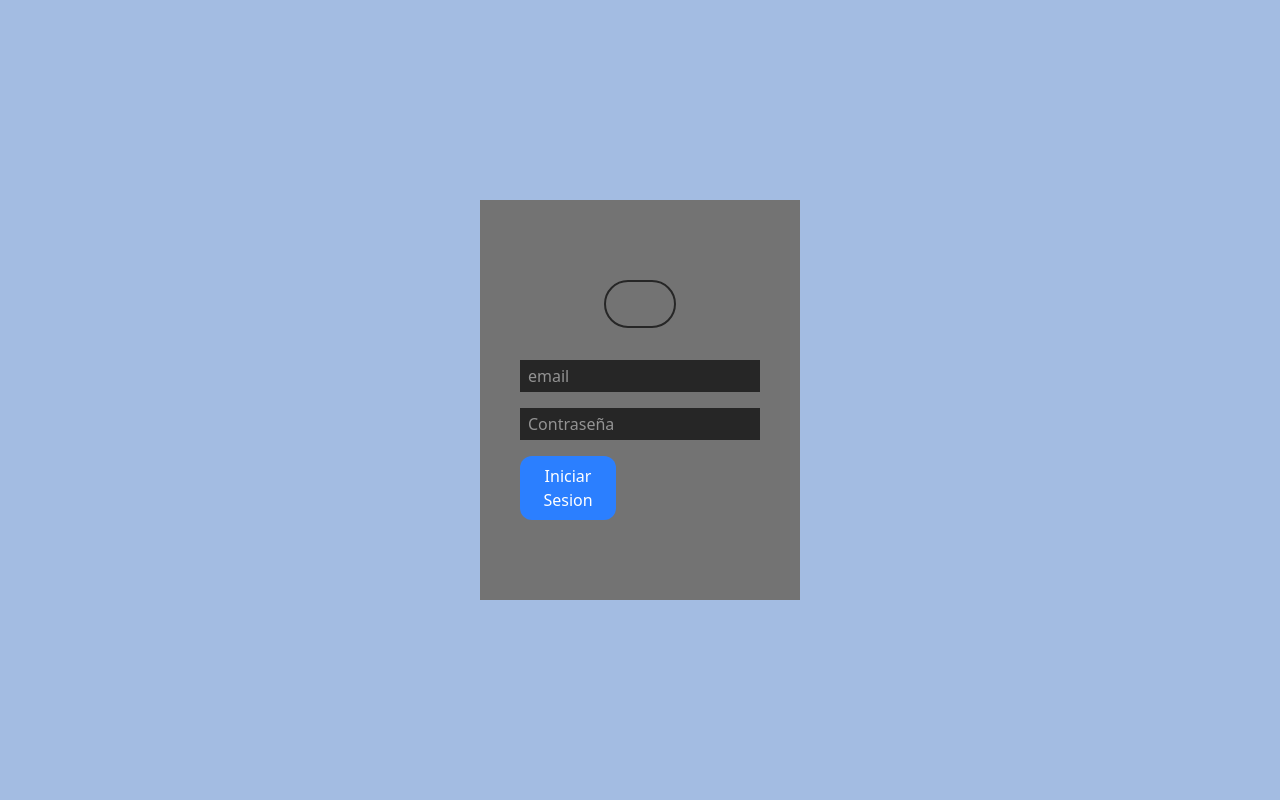
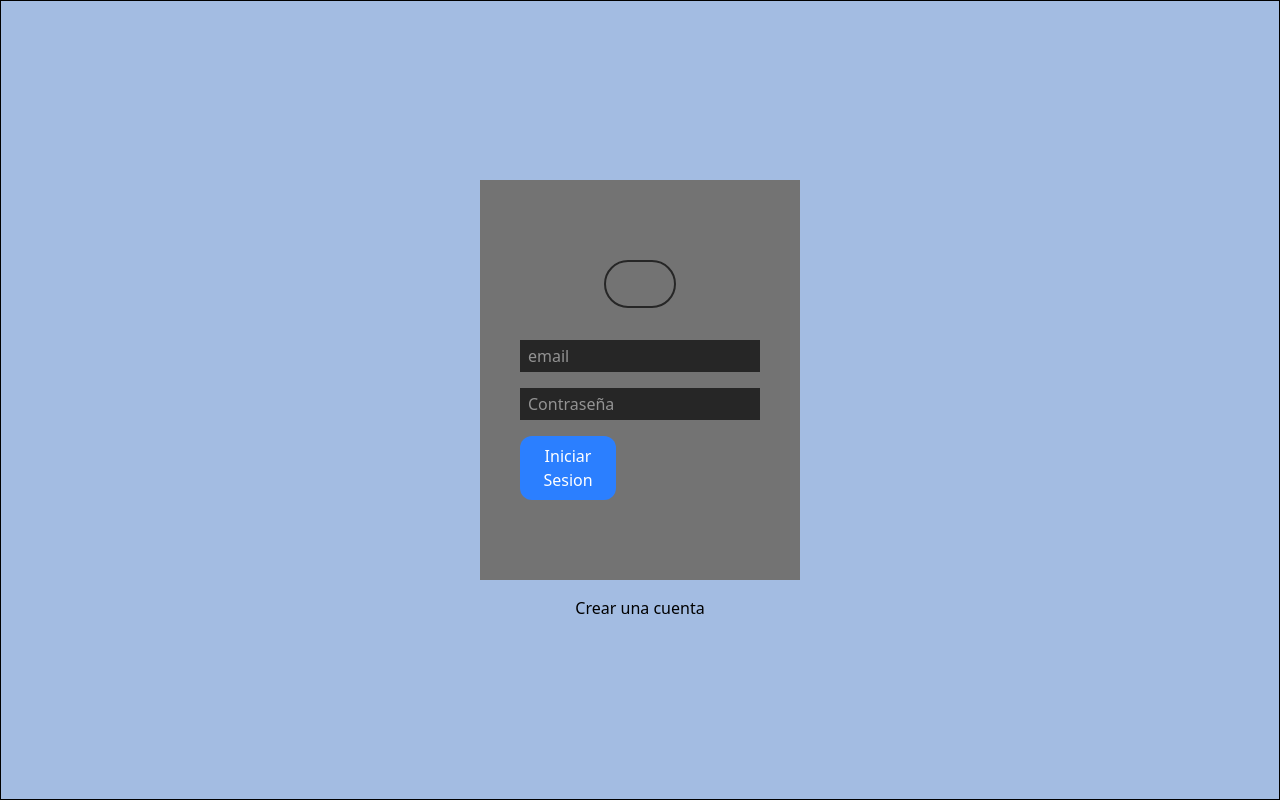
Before and after one commit to Matisalinas23/Agenda_Web, a React (Vite) app: page /login in a window 1280 px wide. Built offline with nearby package versions, Linux system fonts and the light colour scheme.

Commit message:
correction_styles_for_screens_height

```diff
--- a/src/components/layouts/MainLayout.tsx
+++ b/src/components/layouts/MainLayout.tsx
@@ -3,14 +3,14 @@ import Navbar from '../Navbar'
 
 export default function MainLayout() {
   return (
-    <>
+    <div className='min-h-screen flex flex-col'>
         <header>
             <Navbar />
         </header>
 
-        <main>
+        <main className='flex-1'>
             <Outlet />
         </main>
-    </>
+    </div>
   )
 }
--- a/src/index.css
+++ b/src/index.css
@@ -1,8 +1,12 @@
 @import "tailwindcss";
 
-html, body {
+html {
   margin: 0;
   padding: 0;
+}
+
+html, body, #root {
+  height: 100%;
 }
 
 body {
--- a/src/screens/login.tsx
+++ b/src/screens/login.tsx
@@ -1,7 +1,7 @@
 import { type FormEvent } from "react"
 import useForm from "../hooks/useForm"
 import { useAuth } from "../hooks/useAuth"
-import { useNavigate } from "react-router-dom"
+import { Link, useNavigate } from "react-router-dom"
 
 export default function Login() {
     const { formValues, handleChange } = useForm({
@@ -26,7 +26,8 @@ export default function Login() {
     }
 
     return (
-        <div className="absolute text-white top-1/2 left-1/2 -translate-1/2 h-100 w-80 bg-neutral-500 px-10 py-20
+        <div className="h-full flex border flex-col items-center justify-center gap-4">
+            <div className="text-white h-100 w-80 bg-neutral-500 px-10 py-20
                 flex flex-col justify-center items-center gap-8"
             >
                 <div className="h-20 w-18 rounded-full border-2 border-neutral-800"></div>
@@ -45,5 +46,8 @@ export default function Login() {
                     </div>
                 </form>
             </div>
+
+            <Link to={"/register"} className="hover:text-blue-700 active:text-blue-400">Crear una cuenta</Link>
+        </div>
     )
 }
```
Lines whose indentation alone changed are shown as unchanged.
